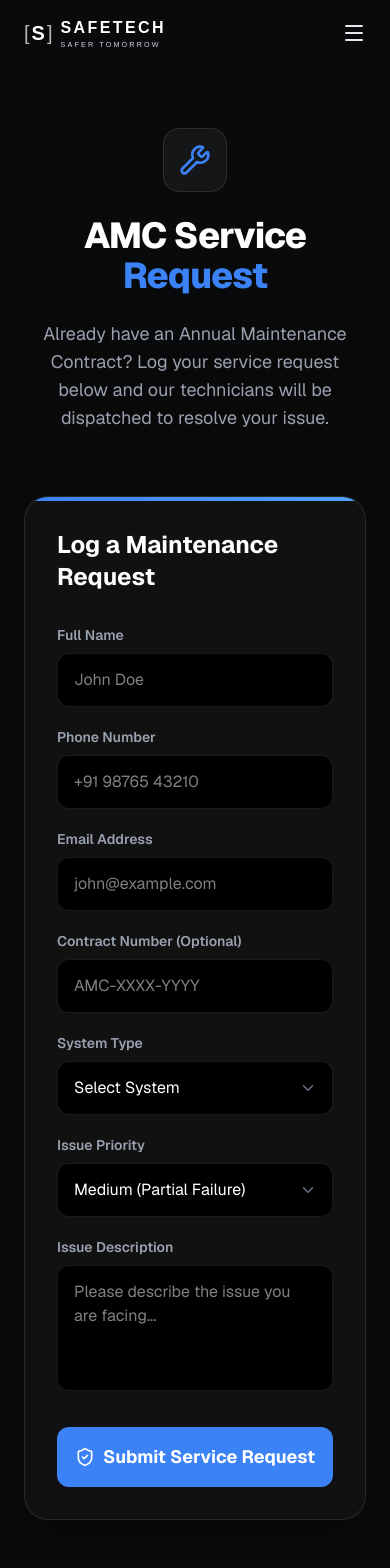
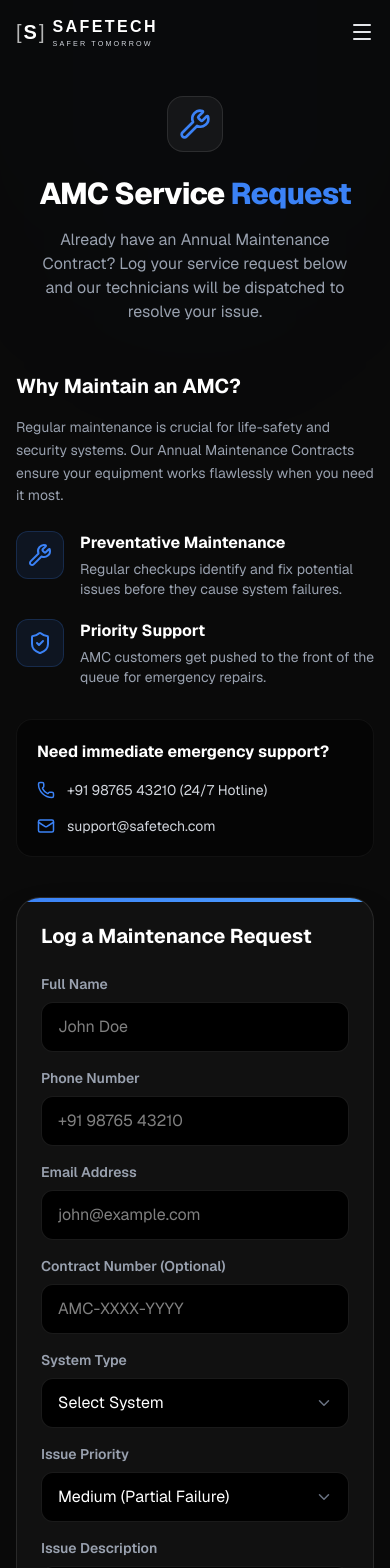
Before and after one commit to naveen-flutterflirt/safetech, a Next.js app: page /amc in a window 390 px wide. Shown: the top 1568 px of the page. Built offline with nearby package versions, Linux system fonts and the light colour scheme.

Commit message:
UI fixes

```diff
--- a/app/(main)/amc/page.tsx
+++ b/app/(main)/amc/page.tsx
@@ -90,70 +90,70 @@ export default function AMCRequestPage() {
   };
 
   return (
-    <div className="bg-[#0a0a0a] min-h-screen text-white font-sans overflow-hidden pt-32 pb-24">
+    <div className="bg-[#0a0a0a] min-h-screen text-white font-sans overflow-hidden pt-24 lg:pt-32 pb-16 lg:pb-24">
       {/* Background accents */}
       <div className="fixed inset-0 z-0 pointer-events-none flex justify-center opacity-30">
         <div className="w-[800px] h-[800px] bg-[#3b82f6]/5 rounded-full blur-[120px] -translate-y-1/2"></div>
       </div>
 
-      <div className="max-w-7xl mx-auto px-6 lg:px-8 relative z-10">
+      <div className="max-w-7xl mx-auto px-4 sm:px-6 lg:px-8 relative z-10">
 
         {/* Header */}
-        <div className="text-center max-w-3xl mx-auto mb-16">
-          <div className="inline-flex items-center justify-center w-16 h-16 rounded-2xl bg-white/5 border border-white/10 mb-6">
+        <div className="text-center max-w-3xl mx-auto mb-12 lg:mb-16">
+          <div className="inline-flex items-center justify-center w-14 h-14 lg:w-16 lg:h-16 rounded-2xl bg-white/5 border border-white/10 mb-6">
             <Wrench size={32} className="text-[#3b82f6]" />
           </div>
-          <h1 className="text-4xl md:text-5xl lg:text-6xl font-extrabold mb-6 tracking-tight">
+          <h1 className="text-3xl md:text-5xl lg:text-6xl font-extrabold mb-4 lg:mb-6 tracking-tight">
             AMC Service <span className="text-[#3b82f6]">Request</span>
           </h1>
-          <p className="text-gray-400 text-lg">
+          <p className="text-gray-400 text-base lg:text-lg px-4">
             Already have an Annual Maintenance Contract? Log your service request below and our technicians will be dispatched to resolve your issue.
           </p>
         </div>
 
-        <div className="grid grid-cols-1 lg:grid-cols-2 gap-12 max-w-6xl mx-auto">
+        <div className="grid grid-cols-1 lg:grid-cols-2 gap-10 lg:gap-12 max-w-6xl mx-auto">
 
           {/* Form */}
-          <div className="bg-[#111] border border-white/10 p-8 md:p-10 rounded-3xl shadow-2xl relative overflow-hidden">
+          <div className="bg-[#111] border border-white/10 p-6 sm:p-8 md:p-10 rounded-3xl shadow-2xl relative overflow-hidden order-2 lg:order-1">
             <div className="absolute top-0 left-0 w-full h-1 bg-gradient-to-r from-[#3b82f6] to-blue-400"></div>
 
-            <h3 className="text-2xl font-bold text-white mb-8">Log a Maintenance Request</h3>
+            <h3 className="text-xl sm:text-2xl font-bold text-white mb-6 lg:mb-8">Log a Maintenance Request</h3>
 
-            <form onSubmit={handleSubmit(onSubmit)} className="flex flex-col gap-5">
+            <form onSubmit={handleSubmit(onSubmit)} className="flex flex-col gap-4 sm:gap-5">
               {/* Personal Info */}
-              <div className="grid grid-cols-1 md:grid-cols-2 gap-5">
+              <div className="grid grid-cols-1 sm:grid-cols-2 gap-4 sm:gap-5">
                 <div className="flex flex-col gap-2">
                   <label className="text-sm font-semibold text-gray-400">Full Name</label>
-                  <input type="text" placeholder="John Doe" {...register("name")} className={`bg-black border ${errors.name ? 'border-red-500' : 'border-white/10'} rounded-xl px-4 py-3.5 text-white focus:outline-none focus:border-[#3b82f6]/50 transition-colors`} />
+                  <input type="text" placeholder="John Doe" {...register("name")} className={`bg-black border ${errors.name ? 'border-red-500' : 'border-white/10'} rounded-xl px-4 py-3 sm:py-3.5 text-white focus:outline-none focus:border-[#3b82f6]/50 transition-colors [&:-webkit-autofill]:shadow-[0_0_0px_1000px_black_inset] [&:-webkit-autofill]:[-webkit-text-fill-color:white]`} />
                   {errors.name && <p className="text-red-500 text-xs mt-1">{errors.name.message}</p>}
                 </div>
                 <div className="flex flex-col gap-2">
                   <label className="text-sm font-semibold text-gray-400">Phone Number</label>
-                  <input type="tel" placeholder="+91 98765 43210" {...register("phone")} className={`bg-black border ${errors.phone ? 'border-red-500' : 'border-white/10'} rounded-xl px-4 py-3.5 text-white focus:outline-none focus:border-[#3b82f6]/50 transition-colors`} />
+                  <input type="tel" placeholder="+91 98765 43210" {...register("phone")} className={`bg-black border ${errors.phone ? 'border-red-500' : 'border-white/10'} rounded-xl px-4 py-3 sm:py-3.5 text-white focus:outline-none focus:border-[#3b82f6]/50 transition-colors [&:-webkit-autofill]:shadow-[0_0_0px_1000px_black_inset] [&:-webkit-autofill]:[-webkit-text-fill-color:white]`} />
                   {errors.phone && <p className="text-red-500 text-xs mt-1">{errors.phone.message}</p>}
                 </div>
               </div>
 
               {/* Account Info */}
-              <div className="grid grid-cols-1 md:grid-cols-2 gap-5">
+              <div className="grid grid-cols-1 sm:grid-cols-2 gap-4 sm:gap-5">
                 <div className="flex flex-col gap-2">
                   <label className="text-sm font-semibold text-gray-400">Email Address</label>
-                  <input type="email" placeholder="john@example.com" {...register("email")} className={`bg-black border ${errors.email ? 'border-red-500' : 'border-white/10'} rounded-xl px-4 py-3.5 text-white focus:outline-none focus:border-[#3b82f6]/50 transition-colors`} />
+                  <input type="email" placeholder="john@example.com" {...register("email")} className={`bg-black border ${errors.email ? 'border-red-500' : 'border-white/10'} rounded-xl px-4 py-3 sm:py-3.5 text-white focus:outline-none focus:border-[#3b82f6]/50 transition-colors [&:-webkit-autofill]:shadow-[0_0_0px_1000px_black_inset] [&:-webkit-autofill]:[-webkit-text-fill-color:white]`} />
                   {errors.email && <p className="text-red-500 text-xs mt-1">{errors.email.message}</p>}
                 </div>
                 <div className="flex flex-col gap-2">
                   <label className="text-sm font-semibold text-gray-400">Contract Number (Optional)</label>
-                  <input type="text" placeholder="AMC-XXXX-YYYY" {...register("contract_number")} className={`bg-black border ${errors.contract_number ? 'border-red-500' : 'border-white/10'} rounded-xl px-4 py-3.5 text-white focus:outline-none focus:border-[#3b82f6]/50 transition-colors`} />
+                  <input type="text" placeholder="AMC-XXXX-YYYY" {...register("contract_number")} className={`bg-black border ${errors.contract_number ? 'border-red-500' : 'border-white/10'} rounded-xl px-4 py-3 sm:py-3.5 text-white focus:outline-none focus:border-[#3b82f6]/50 transition-colors [&:-webkit-autofill]:shadow-[0_0_0px_1000px_black_inset] [&:-webkit-autofill]:[-webkit-text-fill-color:white]`} />
                   {errors.contract_number && <p className="text-red-500 text-xs mt-1">{errors.contract_number.message}</p>}
                 </div>
               </div>
 
               {/* Service & Priority */}
-              <div className="grid grid-cols-1 md:grid-cols-2 gap-5">
+              <div className="grid grid-cols-1 sm:grid-cols-2 gap-4 sm:gap-5">
                 <div className="flex flex-col gap-2">
                   <label className="text-sm font-semibold text-gray-400">System Type</label>
                   <div className="relative">
-                    <select defaultValue="" {...register("system_type")} className={`w-full bg-black border ${errors.system_type ? 'border-red-500' : 'border-white/10'} rounded-xl px-4 py-3.5 text-white focus:outline-none focus:border-[#3b82f6]/50 transition-colors appearance-none`}>
+                    <select defaultValue="" {...register("system_type")} className={`w-full bg-black border ${errors.system_type ? 'border-red-500' : 'border-white/10'} rounded-xl px-4 py-3 sm:py-3.5 text-white focus:outline-none focus:border-[#3b82f6]/50 transition-colors appearance-none [&:-webkit-autofill]:shadow-[0_0_0px_1000px_black_inset] [&:-webkit-autofill]:[-webkit-text-fill-color:white]`}>
                       <option value="" disabled>Select System</option>
                       <option value="cctv">CCTV & Surveillance</option>
                       <option value="fire">Fire Safety System</option>
@@ -171,7 +171,7 @@ export default function AMCRequestPage() {
                 <div className="flex flex-col gap-2">
                   <label className="text-sm font-semibold text-gray-400">Issue Priority</label>
                   <div className="relative">
-                    <select defaultValue="medium" {...register("priority")} className={`w-full bg-black border ${errors.priority ? 'border-red-500' : 'border-white/10'} rounded-xl px-4 py-3.5 text-white focus:outline-none focus:border-[#3b82f6]/50 transition-colors appearance-none`}>
+                    <select defaultValue="medium" {...register("priority")} className={`w-full bg-black border ${errors.priority ? 'border-red-500' : 'border-white/10'} rounded-xl px-4 py-3 sm:py-3.5 text-white focus:outline-none focus:border-[#3b82f6]/50 transition-colors appearance-none [&:-webkit-autofill]:shadow-[0_0_0px_1000px_black_inset] [&:-webkit-autofill]:[-webkit-text-fill-color:white]`}>
                       <option value="low">Low (Routine Maintenance)</option>
                       <option value="medium">Medium (Partial Failure)</option>
                       <option value="high">High (Complete System Failure)</option>
@@ -187,11 +187,11 @@ export default function AMCRequestPage() {
               {/* Issue Description */}
               <div className="flex flex-col gap-2">
                 <label className="text-sm font-semibold text-gray-400">Issue Description</label>
-                <textarea placeholder="Please describe the issue you are facing..." rows={4} {...register("issue_description")} className={`bg-black border ${errors.issue_description ? 'border-red-500' : 'border-white/10'} rounded-xl px-4 py-3.5 text-white focus:outline-none focus:border-[#3b82f6]/50 transition-colors resize-none`}></textarea>
+                <textarea placeholder="Please describe the issue you are facing..." rows={4} {...register("issue_description")} className={`bg-black border ${errors.issue_description ? 'border-red-500' : 'border-white/10'} rounded-xl px-4 py-3 sm:py-3.5 text-white focus:outline-none focus:border-[#3b82f6]/50 transition-colors resize-none [&:-webkit-autofill]:shadow-[0_0_0px_1000px_black_inset] [&:-webkit-autofill]:[-webkit-text-fill-color:white]`}></textarea>
                 {errors.issue_description && <p className="text-red-500 text-xs mt-1">{errors.issue_description.message}</p>}
               </div>
 
-              <button type="submit" disabled={isSubmitting} className="bg-[#3b82f6] text-white font-bold text-lg rounded-xl py-4 mt-4 hover:bg-blue-600 transition-colors flex justify-center items-center gap-2 disabled:opacity-70 disabled:cursor-not-allowed">
+              <button type="submit" disabled={isSubmitting} className="bg-[#3b82f6] text-white font-bold text-base sm:text-lg rounded-xl py-3.5 sm:py-4 mt-2 sm:mt-4 hover:bg-blue-600 transition-colors flex justify-center items-center gap-2 disabled:opacity-70 disabled:cursor-not-allowed">
                 {isSubmitting ? (
                   <>
                     <Loader2 className="animate-spin" size={20} /> Submitting...
@@ -206,15 +206,15 @@ export default function AMCRequestPage() {
           </div>
 
           {/* AMC Benefits & Info */}
-          <div className="flex flex-col justify-center gap-10 lg:pl-10">
+          <div className="flex flex-col justify-center gap-8 lg:gap-10 lg:pl-10 order-1 lg:order-2">
 
             <div>
-              <h3 className="text-2xl font-bold text-white mb-4">Why Maintain an AMC?</h3>
-              <p className="text-gray-400 mb-8 leading-relaxed">
+              <h3 className="text-xl sm:text-2xl font-bold text-white mb-4">Why Maintain an AMC?</h3>
+              <p className="text-gray-400 mb-6 lg:mb-8 leading-relaxed text-sm sm:text-base">
                 Regular maintenance is crucial for life-safety and security systems. Our Annual Maintenance Contracts ensure your equipment works flawlessly when you need it most.
               </p>
 
-              <div className="flex flex-col gap-6">
+              <div className="flex flex-col gap-5 sm:gap-6">
                 <div className="flex gap-4">
                   <div className="w-12 h-12 rounded-xl bg-[#3b82f6]/10 flex items-center justify-center shrink-0 border border-[#3b82f6]/20">
                     <Wrench size={24} className="text-[#3b82f6]" />
@@ -237,16 +237,16 @@ export default function AMCRequestPage() {
               </div>
             </div>
 
-            <div className="bg-black/50 border border-white/5 rounded-2xl p-6">
+            <div className="bg-black/50 border border-white/5 rounded-2xl p-5 sm:p-6">
               <h4 className="font-bold text-white mb-4">Need immediate emergency support?</h4>
               <div className="flex flex-col gap-4">
                 <div className="flex items-center gap-3 text-gray-300">
-                  <Phone size={18} className="text-[#3b82f6]" />
-                  <span>+91 98765 43210 (24/7 Hotline)</span>
+                  <Phone size={18} className="text-[#3b82f6] shrink-0" />
+                  <span className="text-sm sm:text-base">+91 98765 43210 (24/7 Hotline)</span>
                 </div>
                 <div className="flex items-center gap-3 text-gray-300">
-                  <Mail size={18} className="text-[#3b82f6]" />
-                  <span>support@safetech.com</span>
+                  <Mail size={18} className="text-[#3b82f6] shrink-0" />
+                  <span className="text-sm sm:text-base break-all">support@safetech.com</span>
                 </div>
               </div>
             </div>
--- a/components/Navbar.tsx
+++ b/components/Navbar.tsx
@@ -20,7 +20,8 @@ export default function Navbar() {
   }, []);
 
   return (
-    <header className={`fixed top-0 inset-x-0 z-50 px-6 py-4 md:px-12 lg:px-16 flex items-center justify-between transition-all duration-300 ${scrolled ? 'bg-black/80 backdrop-blur-lg border-b border-white/10' : 'bg-transparent border-b border-transparent'}`}>
+    <header className={`fixed top-0 inset-x-0 z-50 transition-all duration-300 ${scrolled ? 'bg-black/80 backdrop-blur-lg border-b border-white/10' : 'bg-transparent border-b border-transparent'}`}>
+      <div className="max-w-7xl mx-auto px-4 sm:px-6 lg:px-8 h-16 sm:h-20 flex items-center justify-between w-full">
         {/* Logo */}
         <div className="flex items-center gap-2 sm:gap-3">
           <Link href="/" className="flex items-center text-xl sm:text-2xl font-light text-white hover:opacity-80 transition-opacity">
@@ -79,6 +80,7 @@ export default function Navbar() {
             <Menu size={24} />
           </button>
         </div>
+      </div>
     </header>
   );
 }
```
Also changed, not shown: components/ContactForm.tsx (+23 -23 lines). Lines whose indentation alone changed are shown as unchanged.
